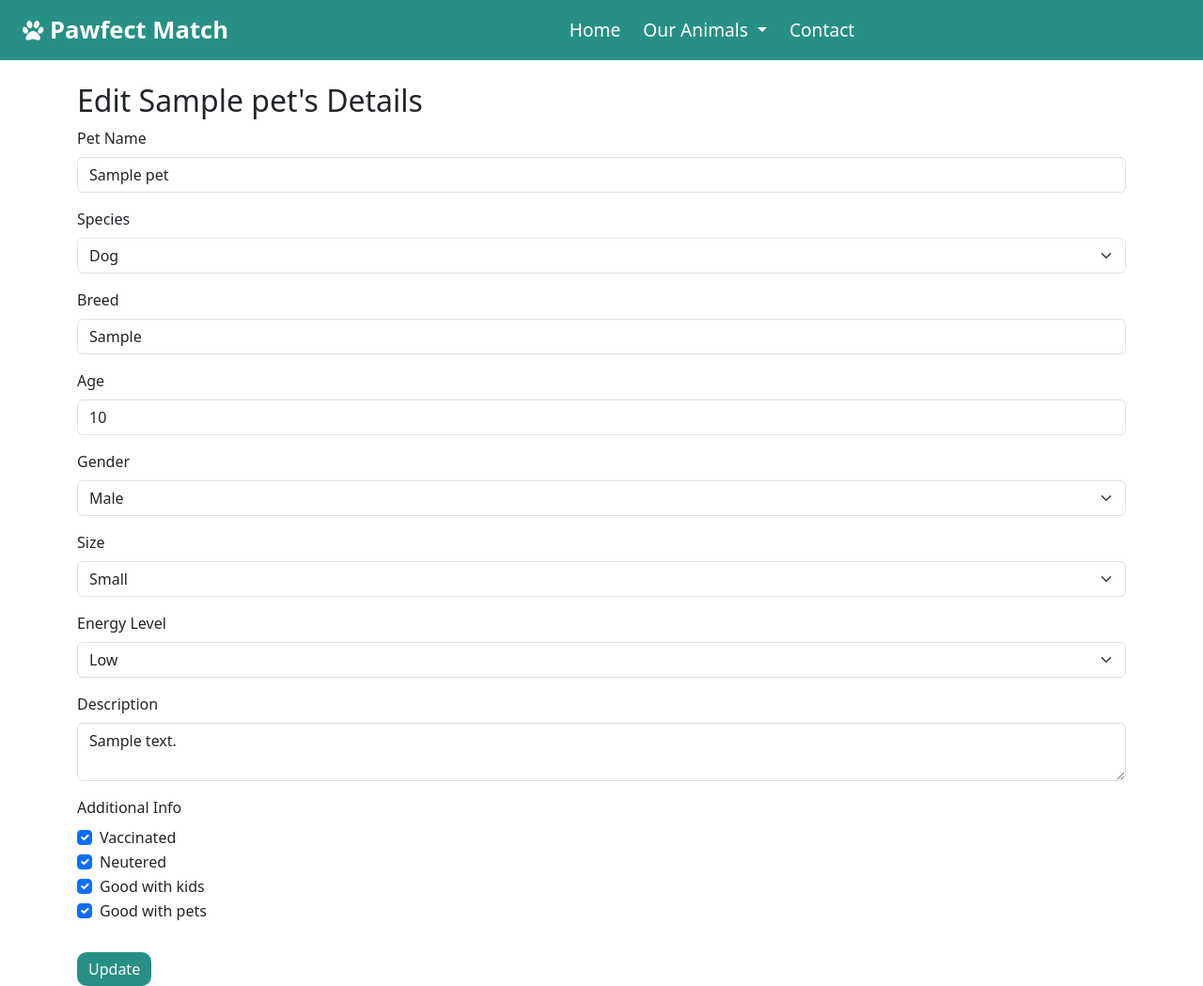
After one commit to josiepollard/Pawfect, a PHP site: page /edit_pet.php?id=1 in a window 1280 px wide. The commit adds this page. Shown: the whole page at 94% size. Run offline with PHP 8.4, Linux system fonts and the light colour scheme; tables that the repository leaves empty or names only in its code hold one stand-in row (values such as "Sample post").

Commit message:
edit page

```diff
--- /dev/null
+++ b/edit_pet.php
@@ -0,0 +1,185 @@
+<?php
+$conn = new mysqli("localhost", "root", "", "pawfect");
+
+if ($conn->connect_error) {
+    die("Connection failed: " . $conn->connect_error);
+}
+
+$id = $_GET['id'] ?? 0;
+
+// GET CURRENT DATA
+$stmt = $conn->prepare("SELECT * FROM pets WHERE id = ?");
+$stmt->bind_param("i", $id);
+$stmt->execute();
+$result = $stmt->get_result();
+
+if ($result->num_rows === 0) {
+    die("Pet not found");
+}
+
+$pet = $result->fetch_assoc();
+
+$message = "";
+
+// HANDLE UPDATE
+if ($_SERVER['REQUEST_METHOD'] === 'POST') {
+
+    $name = $_POST['name'];
+    $species = $_POST['species'];
+    $breed = $_POST['breed'];
+    $age = $_POST['age'];
+    $gender = $_POST['gender'];
+    $size = $_POST['size'];
+    $energy = $_POST['energy_level'];
+    $description = $_POST['description'];
+
+    $vaccinated = isset($_POST['vaccinated']) ? 1 : 0;
+    $neutered = isset($_POST['neutered']) ? 1 : 0;
+    $kids = isset($_POST['good_with_kids']) ? 1 : 0;
+    $pets = isset($_POST['good_with_pets']) ? 1 : 0;
+
+    $stmt = $conn->prepare("UPDATE pets SET
+        name=?, species=?, breed=?, age=?, gender=?, size=?, energy_level=?, description=?,
+        vaccinated=?, neutered=?, good_with_kids=?, good_with_pets=?
+        WHERE id=?");
+
+    $stmt->bind_param("sssissssiiiii",
+        $name, $species, $breed, $age, $gender, $size,
+        $energy, $description, $vaccinated, $neutered, $kids, $pets, $id
+    );
+
+    if ($stmt->execute()) {
+    header("Location: pet.php?id=" . $id);
+    exit();
+} else {
+        $message = "<div class='alert alert-danger'>Error updating</div>";
+    }
+
+    // refresh data
+    $stmt = $conn->prepare("SELECT * FROM pets WHERE id = ?");
+    $stmt->bind_param("i", $id);
+    $stmt->execute();
+    $pet = $stmt->get_result()->fetch_assoc();
+}
+?>
+
+<!DOCTYPE html>
+<html>
+<head>
+    <meta charset="UTF-8">
+  <title>Pawfect | Edit <?php echo $pet['name']; ?></title>
+  <link href="https://cdn.jsdelivr.net/npm/bootstrap@5.3.3/dist/css/bootstrap.min.css" rel="stylesheet">
+    <meta name="viewport" content="width=device-width, initial-scale=1.0">
+    <link rel="stylesheet" type="text/css" href="styles/index.css">
+    <script src="https://cdn.jsdelivr.net/npm/bootstrap@5.3.3/dist/js/bootstrap.bundle.min.js"></script>
+    <link rel="stylesheet" href="https://cdnjs.cloudflare.com/ajax/libs/font-awesome/4.7.0/css/font-awesome.min.css">
+</head>
+
+<body>
+
+ <?php include 'includes/navbar.php'; ?>
+
+<div class="container mt-4">
+
+  <h2>Edit <?php echo $pet['name']; ?>'s Details</h2>
+
+  <?php echo $message; ?>
+
+  <form method="POST">
+
+  <!-- Name -->
+  <div class="mb-3">
+    <label class="form-label">Pet Name</label>
+    <input type="text" name="name" class="form-control" value="<?php echo $pet['name']; ?>" required>
+  </div>
+
+  <!-- Species -->
+  <div class="mb-3">
+    <label class="form-label">Species</label>
+    <select name="species" class="form-select">
+      <option value="Dog" <?php if($pet['species']=="Dog") echo "selected"; ?>>Dog</option>
+      <option value="Cat" <?php if($pet['species']=="Cat") echo "selected"; ?>>Cat</option>
+    </select>
+  </div>
+
+  <!-- Breed -->
+  <div class="mb-3">
+    <label class="form-label">Breed</label>
+    <input type="text" name="breed" class="form-control" value="<?php echo $pet['breed']; ?>">
+  </div>
+
+  <!-- Age -->
+  <div class="mb-3">
+    <label class="form-label">Age</label>
+    <input type="number" name="age" class="form-control" value="<?php echo $pet['age']; ?>">
+  </div>
+
+  <!-- Gender -->
+  <div class="mb-3">
+    <label class="form-label">Gender</label>
+    <select name="gender" class="form-select">
+      <option value="Male" <?php if($pet['gender']=="Male") echo "selected"; ?>>Male</option>
+      <option value="Female" <?php if($pet['gender']=="Female") echo "selected"; ?>>Female</option>
+    </select>
+  </div>
+
+  <!-- Size -->
+  <div class="mb-3">
+    <label class="form-label">Size</label>
+    <select name="size" class="form-select">
+      <option value="Small" <?php if($pet['size']=="Small") echo "selected"; ?>>Small</option>
+      <option value="Medium" <?php if($pet['size']=="Medium") echo "selected"; ?>>Medium</option>
+      <option value="Large" <?php if($pet['size']=="Large") echo "selected"; ?>>Large</option>
+    </select>
+  </div>
+
+  <!-- Energy -->
+  <div class="mb-3">
+    <label class="form-label">Energy Level</label>
+    <select name="energy_level" class="form-select">
+      <option value="Low" <?php if($pet['energy_level']=="Low") echo "selected"; ?>>Low</option>
+      <option value="Medium" <?php if($pet['energy_level']=="Medium") echo "selected"; ?>>Medium</option>
+      <option value="High" <?php if($pet['energy_level']=="High") echo "selected"; ?>>High</option>
+    </select>
+  </div>
+
+  <!-- Description -->
+  <div class="mb-3">
+    <label class="form-label">Description</label>
+    <textarea name="description" class="form-control"><?php echo $pet['description']; ?></textarea>
+  </div>
+
+  <!-- Checkboxes -->
+  <div class="mb-3">
+    <label class="form-label d-block">Additional Info</label>
+
+    <div class="form-check">
+      <input type="checkbox" id="vaccinated" name="vaccinated" class="form-check-input" <?php if($pet['vaccinated']) echo "checked"; ?>>
+      <label for="vaccinated" class="form-check-label">Vaccinated</label>
+    </div>
+
+    <div class="form-check">
+      <input type="checkbox" id="neutered" name="neutered" class="form-check-input" <?php if($pet['neutered']) echo "checked"; ?>>
+      <label for="neutered" class="form-check-label">Neutered</label>
+    </div>
+
+    <div class="form-check">
+      <input type="checkbox" id="kids" name="good_with_kids" class="form-check-input" <?php if($pet['good_with_kids']) echo "checked"; ?>>
+      <label for="kids" class="form-check-label">Good with kids</label>
+    </div>
+
+    <div class="form-check">
+      <input type="checkbox" id="pets" name="good_with_pets" class="form-check-input" <?php if($pet['good_with_pets']) echo "checked"; ?>>
+      <label for="pets" class="form-check-label">Good with pets</label>
+    </div>
+
+  </div>
+
+  <button class="btn btn-update mt-3">Update</button>
+
+</form>
+
+</div>
+
+</body>
+</html>
--- a/styles/index.css
+++ b/styles/index.css
@@ -35,6 +35,20 @@
 .navbar-toggler:focus {box-shadow: none;}
 
 /**********************
+   ADD NEW PET PAGE
+***********************/
+.btn-submit {
+    background-color: #278f86;
+    border: none;
+    color: white;
+    font-weight: 500;
+    border-radius: 10px;
+    transition: 0.2s;
+}
+
+.btn-submit:hover {background-color: #ffffff;}
+
+/**********************
    VIEW ANIMALS PAGE
 ***********************/
 .card img {border-bottom: 1px solid #eee;}
@@ -62,34 +76,11 @@
 
 .btn-filter:hover, .btn-filter-toggle:hover {background-color: #ffffff;}
 
-/**********************
-   ADD NEW PAGE
-***********************/
-.btn-submit {
-    background-color: #278f86;
-    border: none;
-    color: white;
-    font-weight: 500;
-    border-radius: 10px;
-    transition: 0.2s;
-}
-
-.btn-submit:hover {background-color: #ffffff;}
-
-
-
-
-
-
-
-
-/* Remove link styling */
 .card-link {
   text-decoration: none;
   color: inherit;
 }
 
-/* Clickable card effect */
 .pet-card {
   transition: 0.2s;
   cursor: pointer;
@@ -99,3 +90,31 @@
   transform: scale(1.03);
   box-shadow: 0 8px 20px rgba(0,0,0,0.15);
 }
+
+/**********************
+PET PAGE INDIVIDUAL
+***********************/
+.btn_edit {
+    background-color: #278f86;
+    border: none;
+    color: white;
+    font-weight: 500;
+    border-radius: 10px;
+    transition: 0.2s;
+}
+
+.btn_edit:hover {background-color: #ffffff;}
+
+/**********************
+EDIT PET PAGE
+***********************/
+.btn-update {
+    background-color: #278f86;
+    border: none;
+    color: white;
+    font-weight: 500;
+    border-radius: 10px;
+    transition: 0.2s;
+}
+
+.btn-update:hover {background-color: #ffffff;}
--- a/view_all.php
+++ b/view_all.php
@@ -94,8 +94,6 @@ $result = $stmt->get_result();
 <!DOCTYPE html>
 <html>
 <head>
-
-
   <meta charset="UTF-8">
     <meta name="viewport" content="width=device-width, initial-scale=1.0">
     <link href="https://cdn.jsdelivr.net/npm/bootstrap@5.3.3/dist/css/bootstrap.min.css" rel="stylesheet">
```
Also changed, not shown: pet.php (+7 -5 lines).
